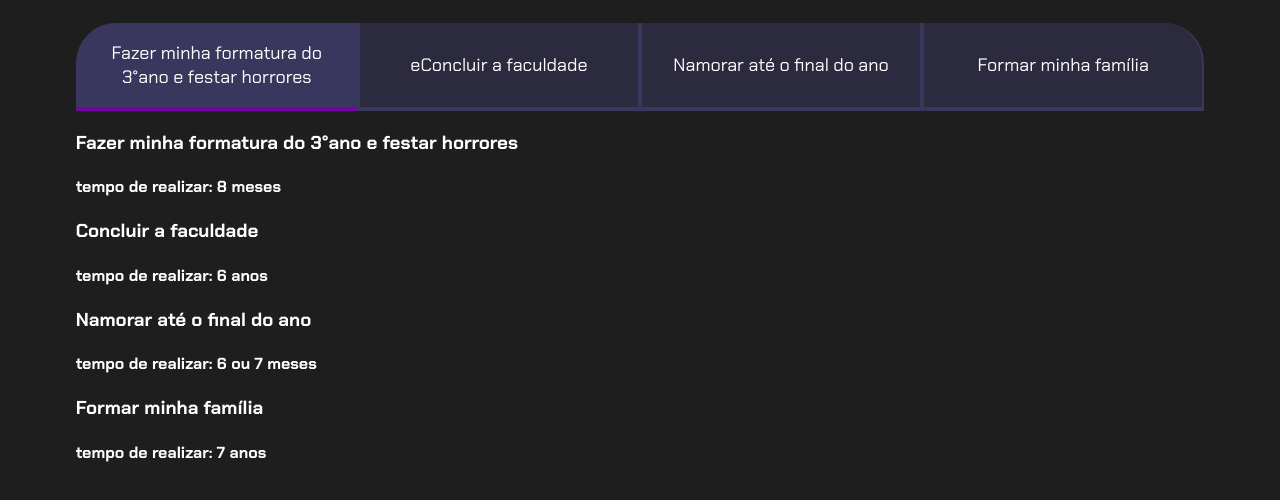
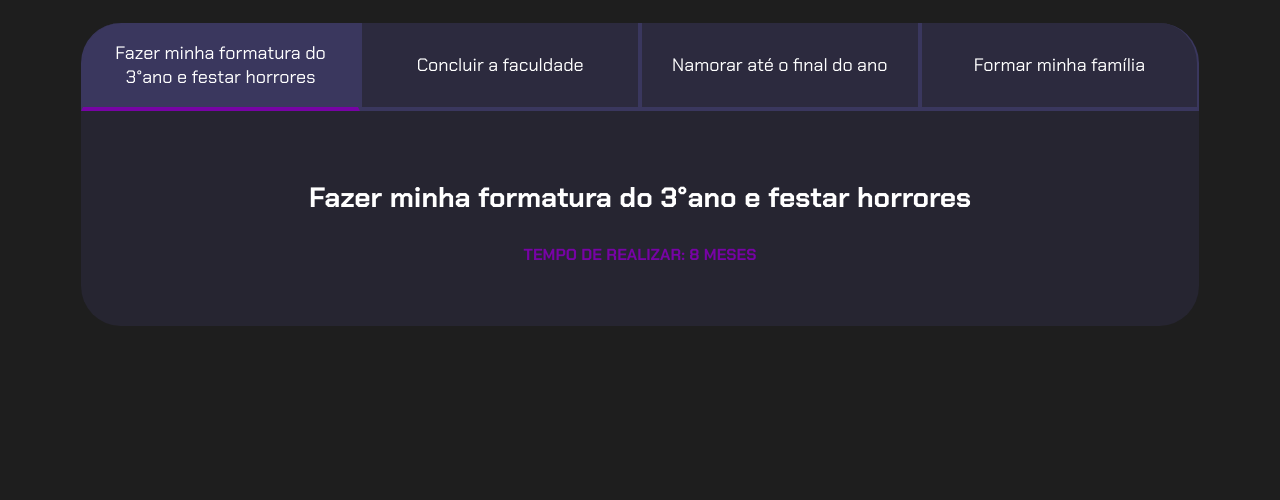
Before and after one commit to rhayssakkj/ProjetoDeVida_rhayyy, a plain HTML site: page js-projeto-de-vida-codigo-base/js-projeto-de-vida-codigo-base/index.html in a window 1280 px wide. Shown: the part 80-580 px from the top of the page. Drawn offline with Linux system fonts and the light colour scheme.

Commit message:
Add files via upload

```diff
--- a/js-projeto-de-vida-codigo-base/js-projeto-de-vida-codigo-base/index.html
+++ b/js-projeto-de-vida-codigo-base/js-projeto-de-vida-codigo-base/index.html
@@ -14,12 +14,12 @@
         <div class="conteudo">
         <div class="botoes">
             <button class="botao ativo">Fazer minha formatura do 3°ano e festar horrores</button>
-            <button class="botao">eConcluir a faculdade</button>
+            <button class="botao">Concluir a faculdade</button>
             <button class="botao">Namorar até o final do ano</button>
             <button class="botao">Formar minha família</button>
         </div>
         <div class="abas-textos">
-            <div class="aba-conteudo">
+            <div class="aba-conteudo ativo">
               <h3 class="aba-conteudo-titulo-principal">Fazer minha formatura do 3°ano e festar horrores</h3>
               <h4 class="aba-conteudo-titulo-secundario">
                 tempo de realizar: 8 meses </h4>
--- a/js-projeto-de-vida-codigo-base/js-projeto-de-vida-codigo-base/style.css
+++ b/js-projeto-de-vida-codigo-base/js-projeto-de-vida-codigo-base/style.css
@@ -59,19 +59,42 @@ body {
 .botoes {
     display: block;
 }
-.ativo{
+.botao.ativo{
     background-color: var(--botao-ativo);
     border-bottom: 4px solid var(--verde);
 }
 
-.aba-textos{
+.abas-textos{
     background-color: var(--texto-fundo);
+    padding: 40px;
+    border-radius: 0 0 40px 40px;
+}
+
+.aba-conteudo.ativo{
+    display: block;
+}
+.aba-conteudo{
+    display: none;
+}
+
+.aba-conteudo-titulo-principal{
+    font-size: 28px;
+    text-align: center;
+}
+
+.aba-conteudo-titulo-secundario{
+    text-align: center;
+    color: var(--verde);
+    text-transform: uppercase;
 }
 
 @media screen and (min-width: 768px) {
     .botoes {
         display: flex;
     }
+
+
+
 
     .botao:first-child {
         border-radius: 40px 0 0 0;
```
